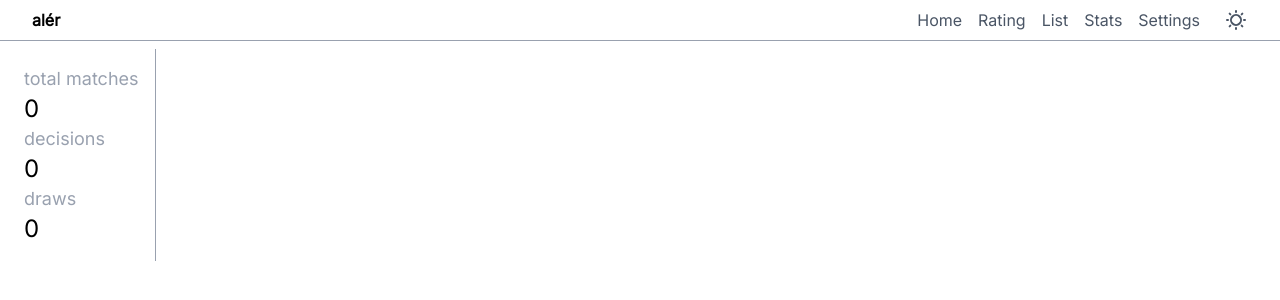
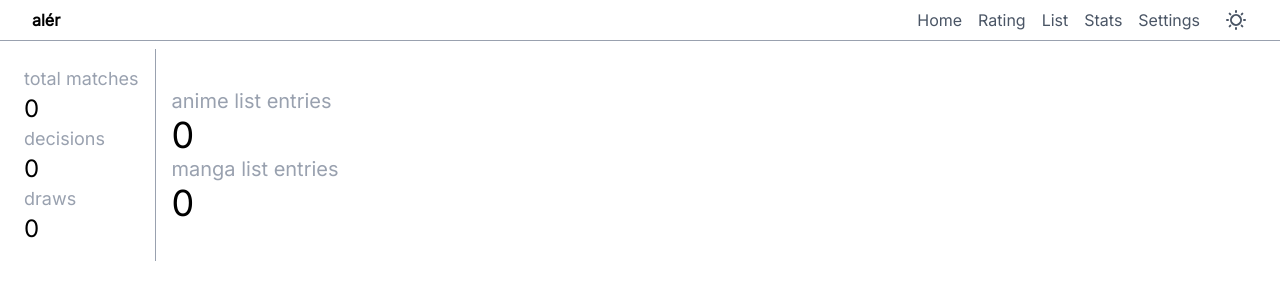
Before and after one commit to jumpyjacko/aler, a SvelteKit app: page /statistics in a window 1280 px wide. Shown: the top 300 px of the page. Built offline with nearby package versions, Linux system fonts and the light colour scheme.

Commit message:
add: list info section

```diff
--- a/src/routes/statistics/+page.svelte
+++ b/src/routes/statistics/+page.svelte
@@ -1,9 +1,15 @@
 <script lang="ts">
     import type { Series } from "$lib/Series";
-    import { getFilteredList } from "$lib/storage";
+    import { getAllItems } from "$lib/storage/IndexedDB";
     import { onMount } from "svelte";
+    import SectionListInfo from "./section_ListInfo.svelte";
 
-    let animeList: Series[] | null = $state(null);
+    let animelist: Series[] | null = $state(null);
+    let mangalist: Series[] | null = $state(null);
+
+    let stats_matches: number = $state(0);
+    let stats_draws: number = $state(0);
+
     let loading: boolean = $state(true);
 
     onMount(async () => {
@@ -12,7 +18,11 @@
 
     async function fetchData() {
         try {
-            animeList = await getFilteredList();
+            animelist = await getAllItems("animelist");
+            mangalist = await getAllItems("mangalist");
+
+            stats_matches = parseInt(localStorage.getItem("stats_matches") || "0", 10);
+            stats_draws = parseInt(localStorage.getItem("stats_draws") || "0", 10);
         } catch (error) {
             console.error("Failed to fetch items:", error);
         } finally {
@@ -27,20 +37,20 @@
         <div class="flex flex-col p-4">
             <div class="text-2xl">
                 <h3 class="text-text-faded text-lg">total matches</h3>
-                {parseInt(localStorage.getItem("stats_matches") || "0", 10) +
-                    parseInt(localStorage.getItem("stats_draws") || "0", 10)}
+                {stats_matches + stats_draws}
             </div>
             <div class="text-2xl">
                 <h3 class="text-text-faded text-lg">decisions</h3>
-                {localStorage.getItem("stats_matches") ?? 0}
+                {stats_matches}
             </div>
             <div class="text-2xl">
                 <h3 class="text-text-faded text-lg">draws</h3>
-                {localStorage.getItem("stats_draws") ?? 0}
+                {stats_draws}
             </div>
         </div>
-        <div class="flex flex-col p-4">
-            <div></div>
-        </div>
+        <SectionListInfo
+            animelistCount={animelist?.length}
+            mangalistCount={mangalist?.length}
+        />
     </div>
 </div>
--- /dev/null
+++ b/src/routes/statistics/section_ListInfo.svelte
@@ -0,0 +1,54 @@
+<script lang="ts">
+    import { Chart, DoughnutController, Tooltip, ArcElement } from "chart.js";
+    Chart.register(DoughnutController, Tooltip, ArcElement);
+
+    let { animelistCount = 0, mangalistCount = 0 } = $props();
+
+    let canvasRef: HTMLCanvasElement | undefined;
+    let chart: Chart | undefined;
+
+    $effect(() => {
+        if (!canvasRef) return;
+        if (chart) {
+            chart.destroy();
+        }
+
+        chart = new Chart(canvasRef, {
+            type: "doughnut",
+            data: {
+                labels: ["anime", "manga"],
+                datasets: [
+                    {
+                        label: "Items",
+                        data: [animelistCount, mangalistCount],
+                        backgroundColor: ["#3b87ca", "#ca506e"],
+                        borderWidth: 0,
+                    },
+                ],
+            },
+            options: {
+                responsive: true,
+            },
+        });
+
+        return () => {
+            chart?.destroy();
+        };
+    });
+</script>
+
+<div class="flex flex-row align-middle items-center gap-8">
+    <div class="flex flex-col p-4 flex-1">
+        <div class="text-4xl">
+            <h3 class="text-text-faded text-xl">anime list entries</h3>
+            {animelistCount}
+        </div>
+        <div class="text-4xl">
+            <h3 class="text-text-faded text-xl">manga list entries</h3>
+            {mangalistCount}
+        </div>
+    </div>
+    <div class="relative w-40 h-40">
+        <canvas bind:this={canvasRef}></canvas>
+    </div>
+</div>
```
